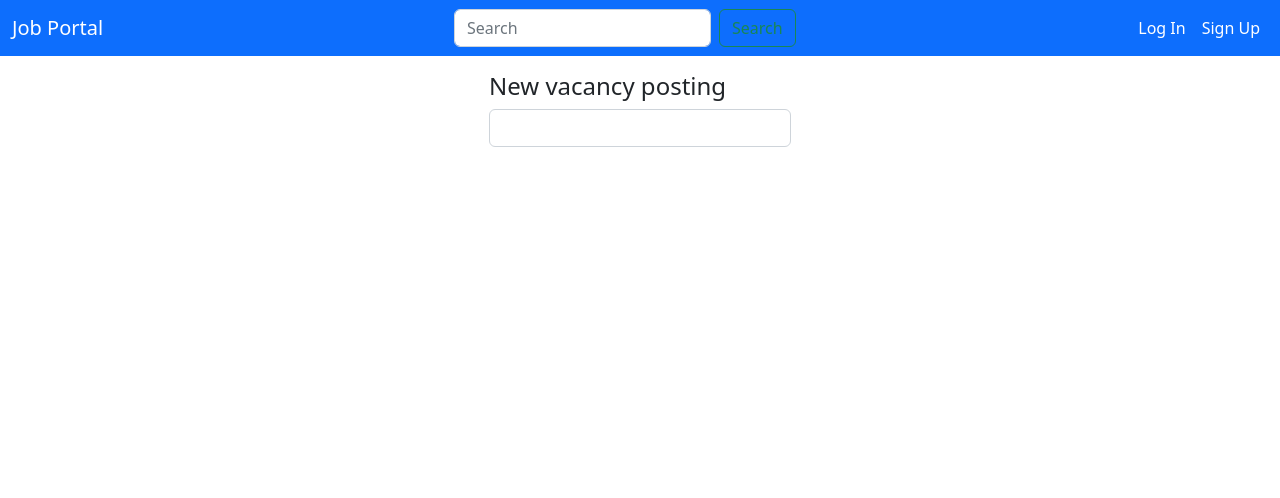
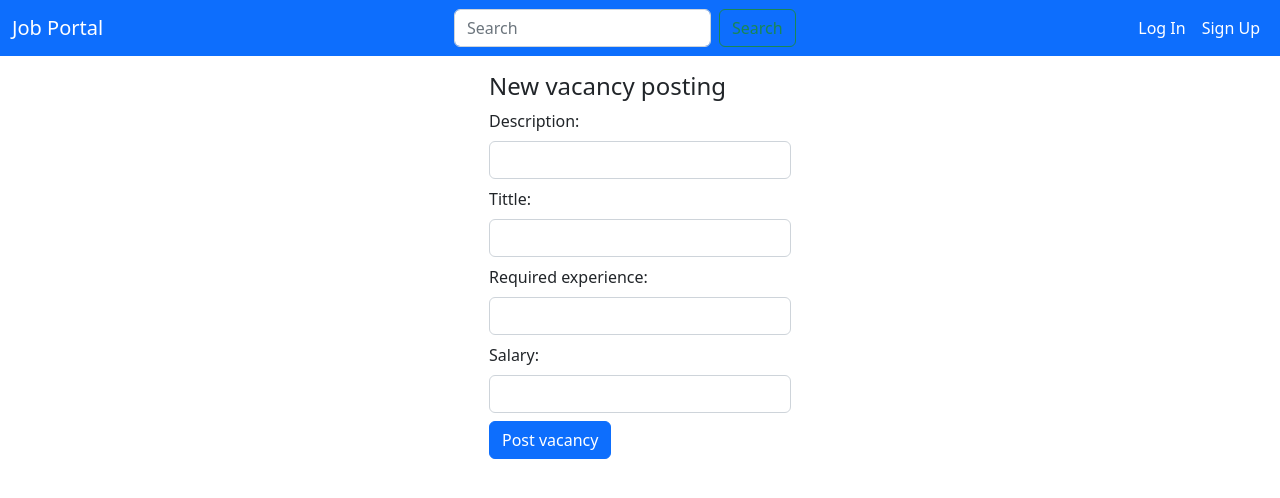
Before and after one commit to VladKhobta/job_portal_vue, a Vue app: page /vacancy_posting in a window 1280 px wide. Shown: the top 498 px of the page. Built offline with nearby package versions, Linux system fonts and the light colour scheme.

Commit message:
Vacancy posting added

```diff
--- a/src/views/SignUpView.vue
+++ b/src/views/SignUpView.vue
@@ -26,11 +26,10 @@
             v-model="password"
             type="password"
             class="form-control"
-            id="exampleInputPassword1"
           />
         </div>
         <div class="mb-3">
-          <label for="exampleInputPassword1" class="form-label"
+          <label class="form-label"
             >Repeat password:</label
           >
           <input
--- a/src/views/VacancyPostingView.vue
+++ b/src/views/VacancyPostingView.vue
@@ -4,11 +4,25 @@
     <div class="col-3">
       <h4>New vacancy posting</h4>
       <form>
+        <label class="form-label">Description:</label>
         <input
           v-model="this.description"
-          type="email"
+          type="text"
           class="form-control mb-2"
         />
+        <label class="form-label">Tittle:</label>
+        <input v-model="this.title" type="text" class="form-control mb-2" />
+        <label class="form-label">Required experience:</label>
+        <input
+          v-model="this.required_experience"
+          type="number"
+          class="form-control mb-2"
+        />
+        <label class="form-label">Salary:</label>
+        <input v-model="this.salary" type="number" class="form-control mb-2" />
+        <button @click.prevent="submitPostForm" class="btn btn-primary">
+          Post vacancy
+        </button>
       </form>
     </div>
     <div class="col" />
@@ -16,18 +30,45 @@
 </template>
 
 <script>
-// import axios from "axios";
+import axios from "axios";
 
 export default {
   name: "ProfileView",
   data() {
     return {
-      vacancy_data: {
-        description: '',
-        title: "",
-        company: "",
-      }
+      description: "",
+      title: "",
+      company: "",
+      errors: [],
     };
+  },
+
+  methods: {
+    submitPostForm() {
+      const formData = {
+        description: this.description,
+        title: this.title,
+        required_experience: this.required_experience,
+        salary: this.salary,
+        company: localStorage.getItem("user_id"),
+      };
+      axios
+        .post("/vacancies/", formData)
+        .then(() => {
+          console.log("success");
+          console.log(formData);
+          this.$router.push("/profile");
+        })
+        .catch((error) => {
+          if (error.response) {
+            for (const property in error.response.data) {
+              this.errors.push(`${property}: ${error.response.data[property]}`);
+            }
+          } else if (error.message) {
+            this.errors.push("Something went wrong. Please try again");
+          }
+        });
+    },
   },
 };
 </script>
```
